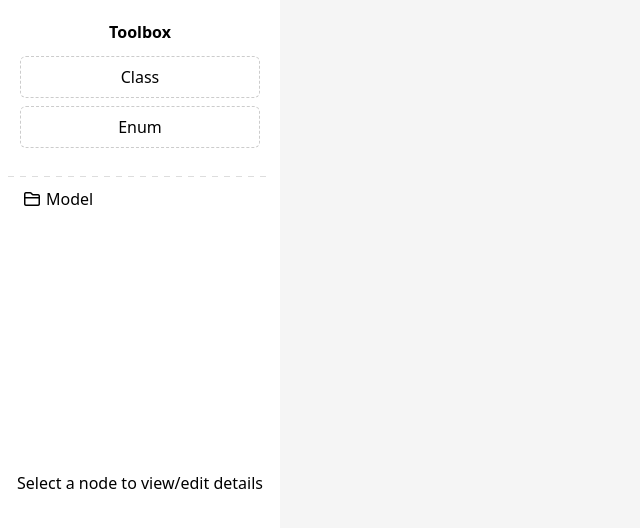
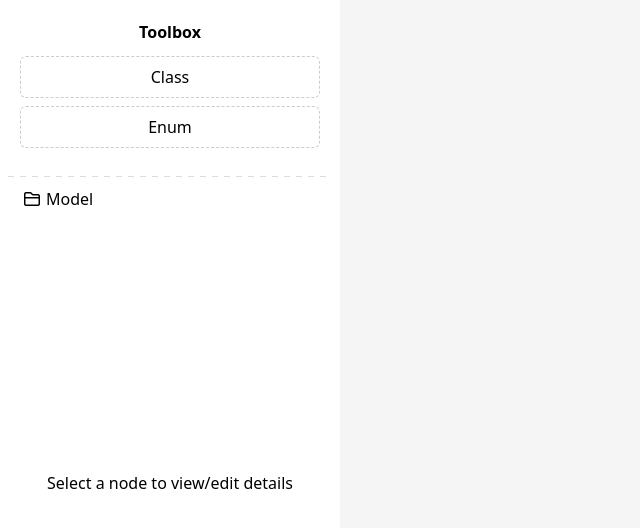
Before and after one commit to Raphael9143/Thesis, a React (Vite) app in the folder frontend/: page /uml/editor in a window 1280 px wide. Shown: the top 528 px of the page, without its empty margins (0-640 px from the left). Built offline with nearby package versions, Linux system fonts and the light colour scheme; sample sign-in values are in the browser's storage.

Commit message:
[styles] enhance tree style

```diff
--- a/frontend/src/assets/styles/components/ui/UMLEditor.css
+++ b/frontend/src/assets/styles/components/ui/UMLEditor.css
@@ -48,7 +48,7 @@
   display: flex;
   flex-direction: column;
   align-items: stretch;
-  width: 280px; /* left column width */
+  width: 340px; /* left column width */
   min-width: 220px;
   box-sizing: border-box;
   padding: 8px;
--- a/frontend/src/components/ui/uml/editor/ModelTreePane.jsx
+++ b/frontend/src/components/ui/uml/editor/ModelTreePane.jsx
@@ -223,7 +223,6 @@ export default function ModelTreePane({
       <div className="uml-model-tree-detail">
         {selected ? (
           <div>
-            <div className="uml-model-tree-detail-header">{selected.key}</div>
             {!editing ? (
               <div>
                 <pre className="uml-model-tree-detail-text" style={{ whiteSpace: 'pre-wrap' }}>
```
